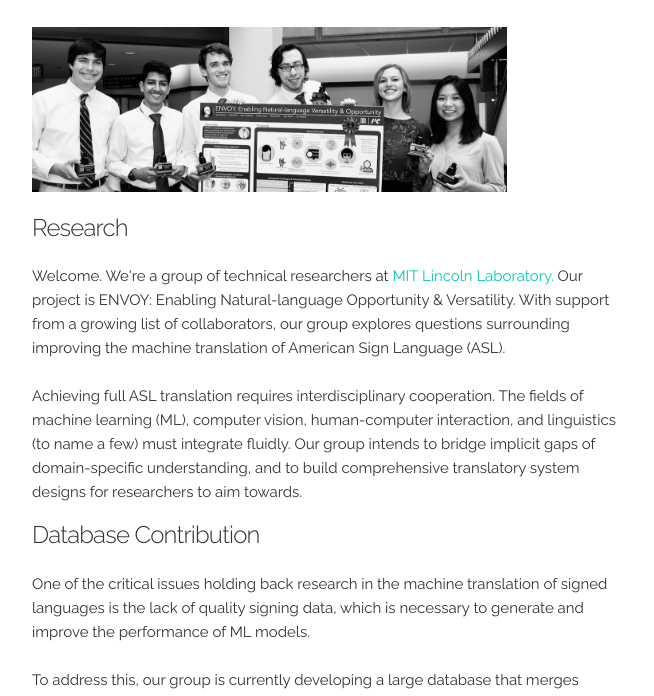
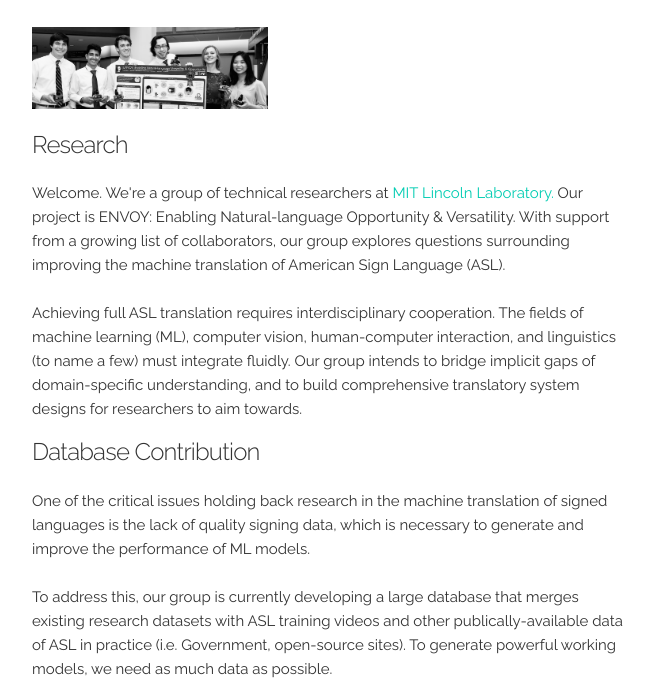
Before and after one commit to ENVOY-Research/ENVOY-Research.github.io, a plain HTML site: page index.html in a window 1280 px wide. Shown: the part 89-785 px from the top of the page, without its empty margins (308-962 px from the left). Drawn offline with Linux system fonts and the light colour scheme.

Commit message:
Update contact.css

```diff
--- a/css/contact.css
+++ b/css/contact.css
@@ -33,6 +33,8 @@
 
   .contact img {
     vertical-align: top;
+    width: 237;
+    height: 82px;
     flex: 0 0;
   }
 
```
